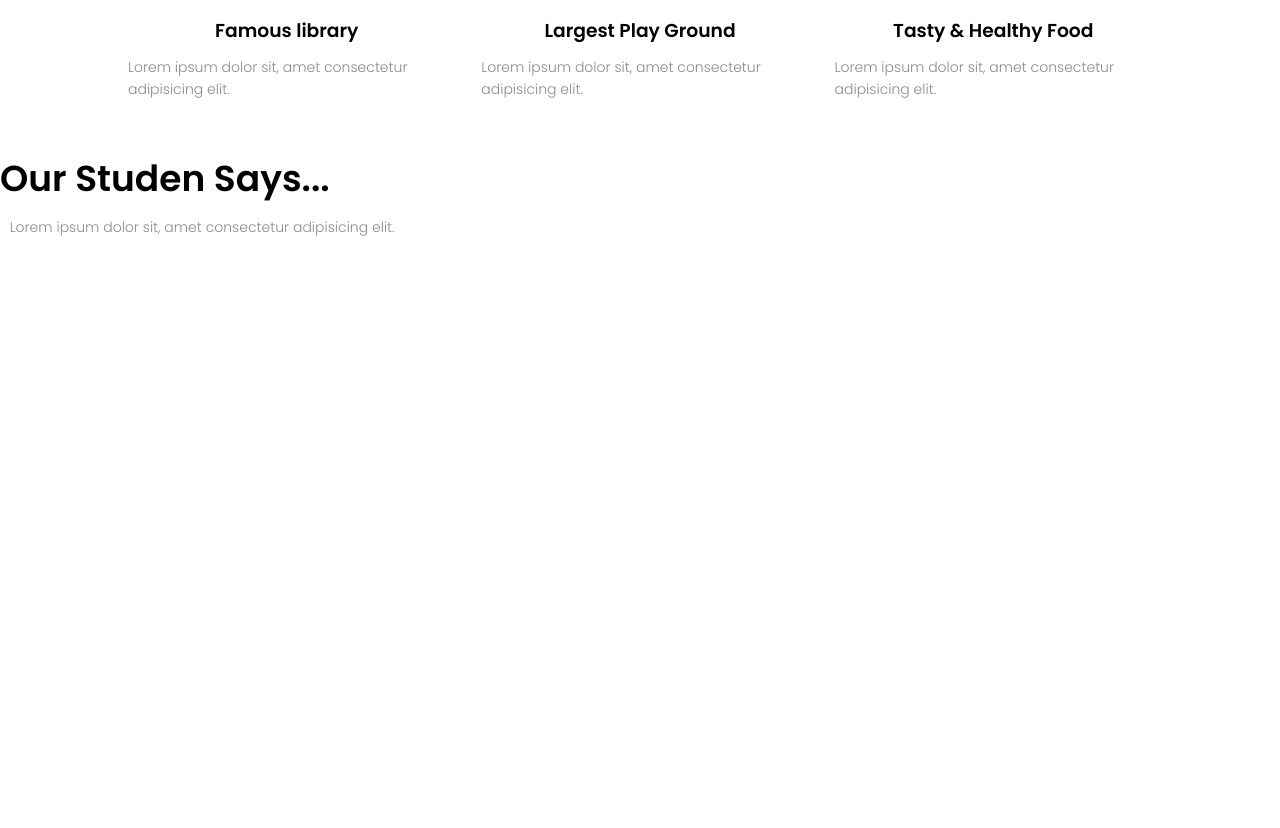
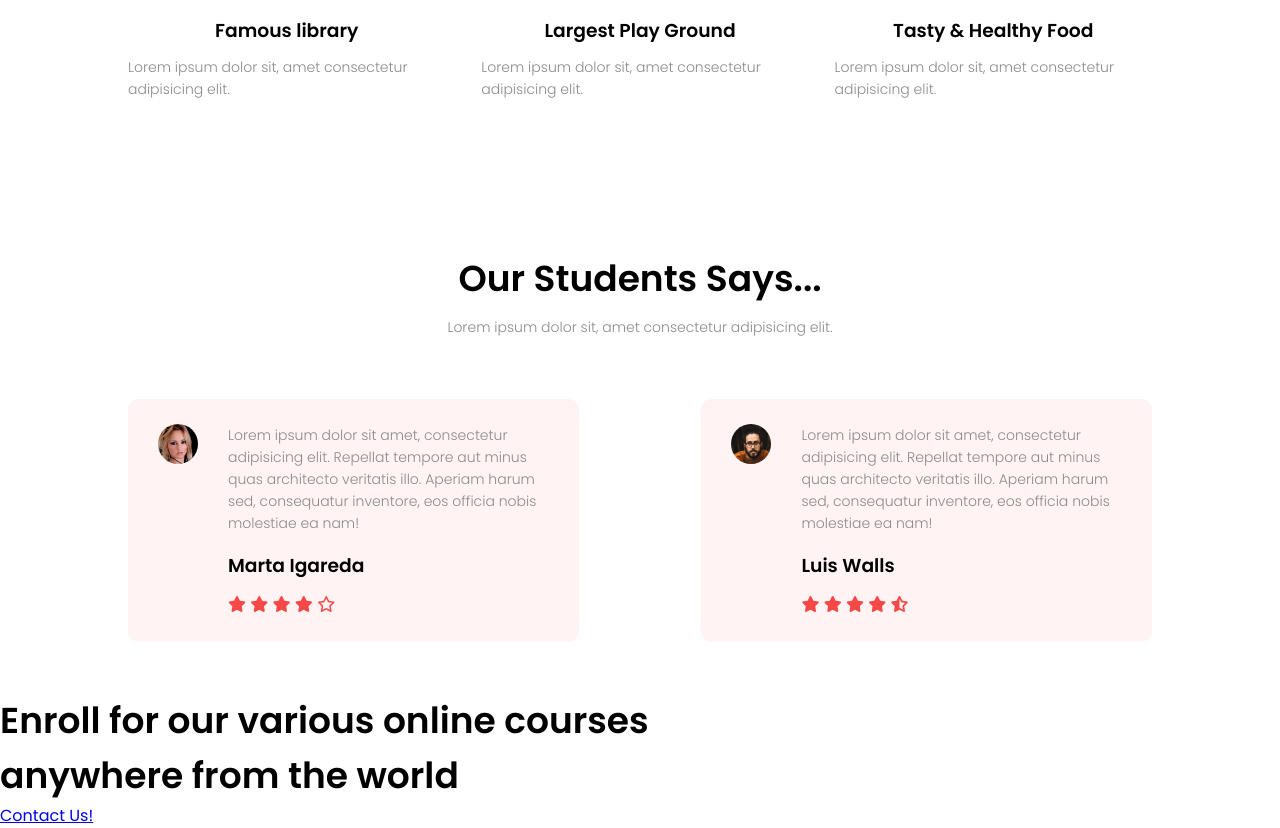
Before and after one commit to AlanSeyfir/landing-page, a plain HTML site: page index.html in a window 1280 px wide. Shown: the part 2541-3369 px from the top of the page. Before the commit the page ends 2789 px from the top, so only its background shows below. Drawn offline with Linux system fonts and the light colour scheme.

Commit message:
Add Testimonials

```diff
--- a/index.html
+++ b/index.html
@@ -113,10 +113,47 @@
     <!-- -------------------TESTIMONIALS------------------- -->
 
     <section class="testimonials">
-      <h2>Our Studen Says...</h2>
+      <h2>Our Students Says...</h2>
       <p>Lorem ipsum dolor sit, amet consectetur adipisicing elit.</p>
+
+      <div class="row">
+        <div class="testimonial__col">
+          <img src="img/user1.jpg" alt="person photo">
+          <div class="testimonial__info">
+            <p>Lorem ipsum dolor sit amet, consectetur adipisicing elit. Repellat tempore aut minus quas architecto veritatis illo. Aperiam harum sed, consequatur inventore, eos officia nobis molestiae ea nam!</p>
+            <h3>Marta Igareda</h3>
+            <i class="fas fa-star"></i>
+            <i class="fas fa-star"></i>
+            <i class="fas fa-star"></i>
+            <i class="fas fa-star"></i>
+            <i class="far fa-star"></i>
+          </div>
+        </div>
+
+        <div class="testimonial__col">
+          <img src="img/user2.jpg" alt="person photo">
+          <div class="testimonial__info">
+            <p>Lorem ipsum dolor sit amet, consectetur adipisicing elit. Repellat tempore aut minus quas architecto veritatis illo. Aperiam harum sed, consequatur inventore, eos officia nobis molestiae ea nam!</p>
+          <h3>Luis Walls</h3>
+          <i class="fas fa-star"></i>
+          <i class="fas fa-star"></i>
+          <i class="fas fa-star"></i>
+          <i class="fas fa-star"></i>
+          <i class="fas fa-star-half-alt"></i>
+          </div>
+
+        </div>
+      </div>
+
+
+    </div>
     </section>
 
+    <!-- -------------------CALL TO ACTION------------------- -->
+    <section class="cta">
+      <h2>Enroll for our various online courses <br> anywhere from the world</h2>
+      <a href="#">Contact Us!</a>
+    </section>
     <script src="https://kit.fontawesome.com/6be8939cc9.js" crossorigin="anonymous"></script>
     <script src="main.js"></script>
   </body>
--- a/style.css
+++ b/style.css
@@ -248,6 +248,49 @@ img{
     text-align: center;
 }
 
+/*---------------------STUDENTS SAY-----------------------*/
+
+.testimonials{
+    width: 80%;
+    margin: auto;
+    padding-top: 6.25em;
+    text-align: center;
+}
+
+.testimonial__col{
+    flex-basis: 44%;
+    border-radius: .625em;
+    margin-bottom: 5%;
+    text-align: left;
+    background: #fff3f3;
+    padding: 1.5625em;
+    cursor: pointer;
+    display: flex;
+}
+
+.testimonial__col img{
+    height: 2.5em;
+    margin-left: 0.3125em;
+    margin-right: 1.875em;
+    border-radius: 50%;
+}
+
+.testimonial__col p{
+    padding: 0;
+}
+
+.testimonial__col h3{
+    margin-top: 0.9375em;
+    margin-left: 0;
+    text-align: left;
+}
+
+.testimonial__col .fas, .far{
+    color: rgb(247, 72, 72);
+}
+
+/*---------------------CALL TO ACTION-----------------------*/
+
 @media(max-width: 700px){
     .text__box h1{
         font-size: 1.25em;
@@ -285,4 +328,9 @@ img{
     .row{
         flex-direction: column;
     }
+
+    .testimonial__col img{
+        margin-left: 0;
+        margin-right: .9375em;
+    }
 }
```
